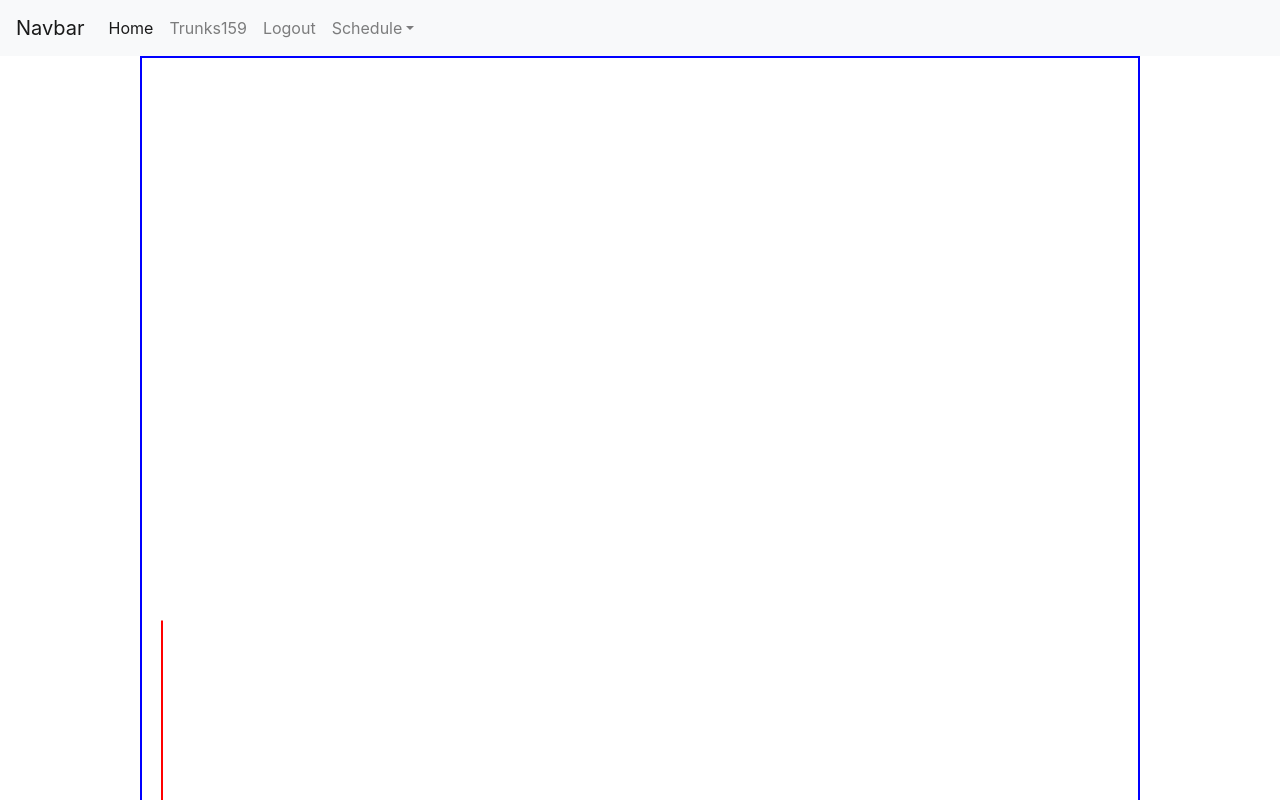
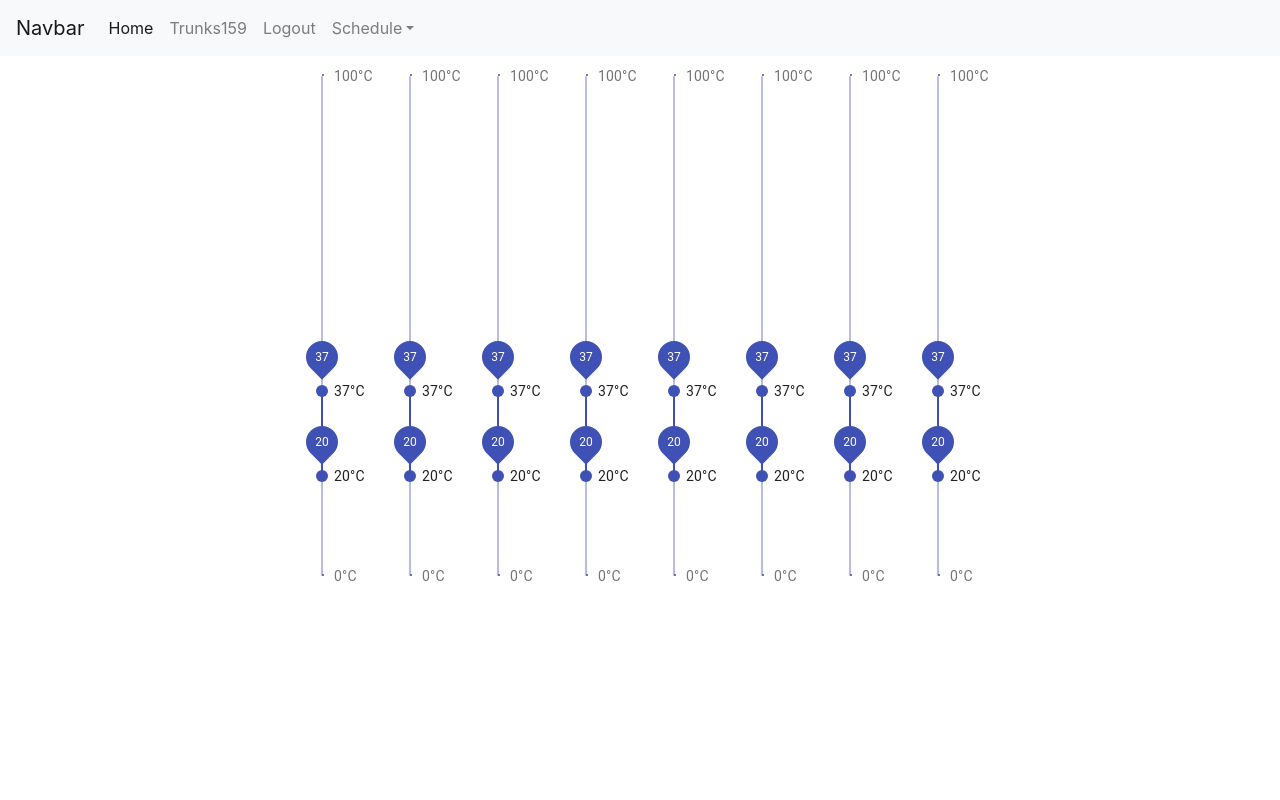
Before and after one commit to Trunks159/SM, a React (Create React App) app in the folder sm-frontend-react/: page / in a window 1280 px wide. Shown: the top 800 px of the page. Built offline with nearby package versions, Linux system fonts and the light colour scheme; no server answers.

Commit message:
Adding Range Slider
Using material ui to make range sliders which will represent the workers and their times.

```diff
--- a/sm-frontend-react/package.json
+++ b/sm-frontend-react/package.json
@@ -3,6 +3,7 @@
   "version": "0.1.0",
   "private": true,
   "dependencies": {
+    "@material-ui/core": "^4.10.1",
     "@progress/kendo-data-query": "^1.5.3",
     "@progress/kendo-drawing": "^1.7.0",
     "@progress/kendo-react-charts": "^3.14.0",
@@ -16,6 +17,7 @@
     "@testing-library/react": "^9.5.0",
     "@testing-library/user-event": "^7.2.1",
     "canvasjs": "^1.8.3",
+    "fontsource-roboto": "^2.1.3",
     "react": "^16.13.1",
     "react-dom": "^16.13.1",
     "react-router-dom": "^5.2.0",
--- a/sm-frontend-react/src/App.css
+++ b/sm-frontend-react/src/App.css
@@ -38,3 +38,7 @@ svg {
 .main {
   display: inline;
 }
+#di {
+  display: inline-block;
+  margin: 20px;
+}
--- a/sm-frontend-react/src/App.js
+++ b/sm-frontend-react/src/App.js
@@ -4,8 +4,9 @@ import NavBar from "./components/NavBar";
 //import Users from "./components/Users";
 //import Registration from "./components/Registration";
 //import MyBarChart from "./components/MyBarChart2";
-import Test from "./components/Test";
-import data from "./range-data.json";
+//import Test from "./components/Test";
+import VerticleSlider from "./components/VerticleSlider";
+//import data from "./range-data.json";
 
 class App extends Component {
   state = {
@@ -75,7 +76,15 @@ class App extends Component {
     return (
       <div className="App">
         <NavBar current_user={this.state.current_user} />
-        <Test users={this.state.users} />
+        <VerticleSlider />
+        <VerticleSlider />
+        <VerticleSlider />
+        <VerticleSlider />
+        <VerticleSlider />
+        <VerticleSlider />
+        <VerticleSlider />
+        <VerticleSlider />
+        {/*<Test users={this.state.users} />*/}
         {/*<MyBarChart data={data} />*/}
         {/*<Registration />*/}
       </div>
--- a/sm-frontend-react/src/components/Test.js
+++ b/sm-frontend-react/src/components/Test.js
@@ -8,11 +8,19 @@ const j = z2[0]/z[1] //=.5625
 const k = z2[1]/z[1] // =.8125
 */
 
+const LineGenerator = () => "Hello World";
+
 const Test = ({ users }) => (
   <div className="main">
     <svg height="1000" width="1000">
-      <line x1="20" y1="562.5" x2="20" y2="812.5" />
+      <line id="line" x1="20" y1="562.5" x2="20" y2="812.5" />
     </svg>
+    <h1
+      id="h1"
+      onClick={() => document.getElementById("line").setAttribute("y2", "1200")}
+    >
+      Hey Boys
+    </h1>
   </div>
 );
 
--- /dev/null
+++ b/sm-frontend-react/src/components/VerticleSlider.js
@@ -0,0 +1,78 @@
+import React from "react";
+import { makeStyles } from "@material-ui/core/styles";
+import Typography from "@material-ui/core/Typography";
+import Slider from "@material-ui/core/Slider";
+
+const useStyles = makeStyles({
+  root: {
+    height: 500,
+  },
+});
+
+function valuetext(value) {
+  return `${value}°C`;
+}
+
+const marks = [
+  {
+    value: 0,
+    label: "0°C",
+  },
+  {
+    value: 20,
+    label: "20°C",
+  },
+  {
+    value: 37,
+    label: "37°C",
+  },
+  {
+    value: 100,
+    label: "100°C",
+  },
+];
+
+export default function VerticalSlider() {
+  const classes = useStyles();
+
+  return (
+    <div id="di" className={classes.root}>
+      <Slider
+        valueLabelDisplay="on"
+        orientation="vertical"
+        defaultValue={[20, 37]}
+        aria-labelledby="vertical-slider"
+        getAriaValueText={valuetext}
+        marks={marks}
+      />
+    </div>
+  );
+}
+
+/*
+const times = [
+  "7:00AM",
+  "8:00AM",
+  "9:00AM",
+  "10:00AM",
+  "11:00AM",
+  "12:00PM",
+  "1:00PM",
+  "2:00PM",
+  "3:00PM",
+  "4:00PM",
+  "5:00PM",
+  "6:00PM",
+  "7:00PM",
+  "8:00PM",
+  "9:00PM",
+  "10:00PM",
+  "11:00PM",
+];
+
+let c = 0;
+for (let i = 700; i <= 2300; i += 100) {
+  marks.push({ value: i, label: times[c] });
+  c++;
+}
+*/
```
Also changed, not shown: 1 other file (tests, documents, lock files or other folders).
